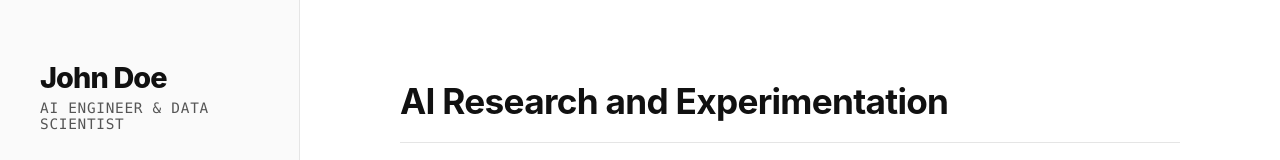
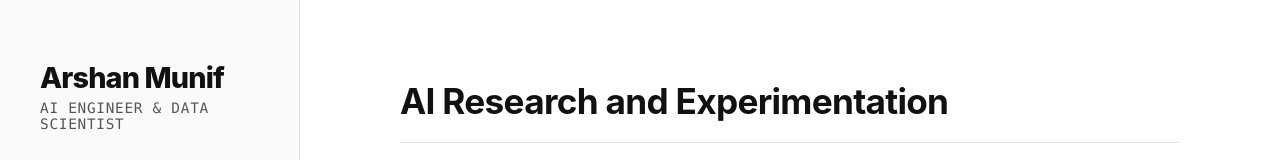
Before and after one commit to armunif/armunif.github.io, a plain HTML site: page index2.html in a window 1280 px wide. Shown: the top 160 px of the page. Drawn offline with Linux system fonts and the light colour scheme.

Commit message:
Update title and name in index2.html

```diff
--- a/index2.html
+++ b/index2.html
@@ -3,7 +3,9 @@
 <head>
     <meta charset="UTF-8">
     <meta name="viewport" content="width=device-width, initial-scale=1.0">
-    <title>John Doe | AI Engineer</title>
+    <title>Arshan Munif | Data Scientist / AI Engineer</title>
+    <!-- FAVICON -->
+    <link rel="icon" type="image/png" href="AM_favicon_black_bg_32x32.png">
     <style>
         /* --- ELEGANT LIGHT THEME VARIABLES --- */
         :root {
@@ -219,7 +221,7 @@
     <!-- LEFT SIDEBAR -->
     <nav class="sidebar">
         <div class="header-group">
-            <div class="name">John Doe</div>
+            <div class="name">Arshan Munif</div>
             <div class="role">AI Engineer & Data Scientist</div>
         </div>
 
```
